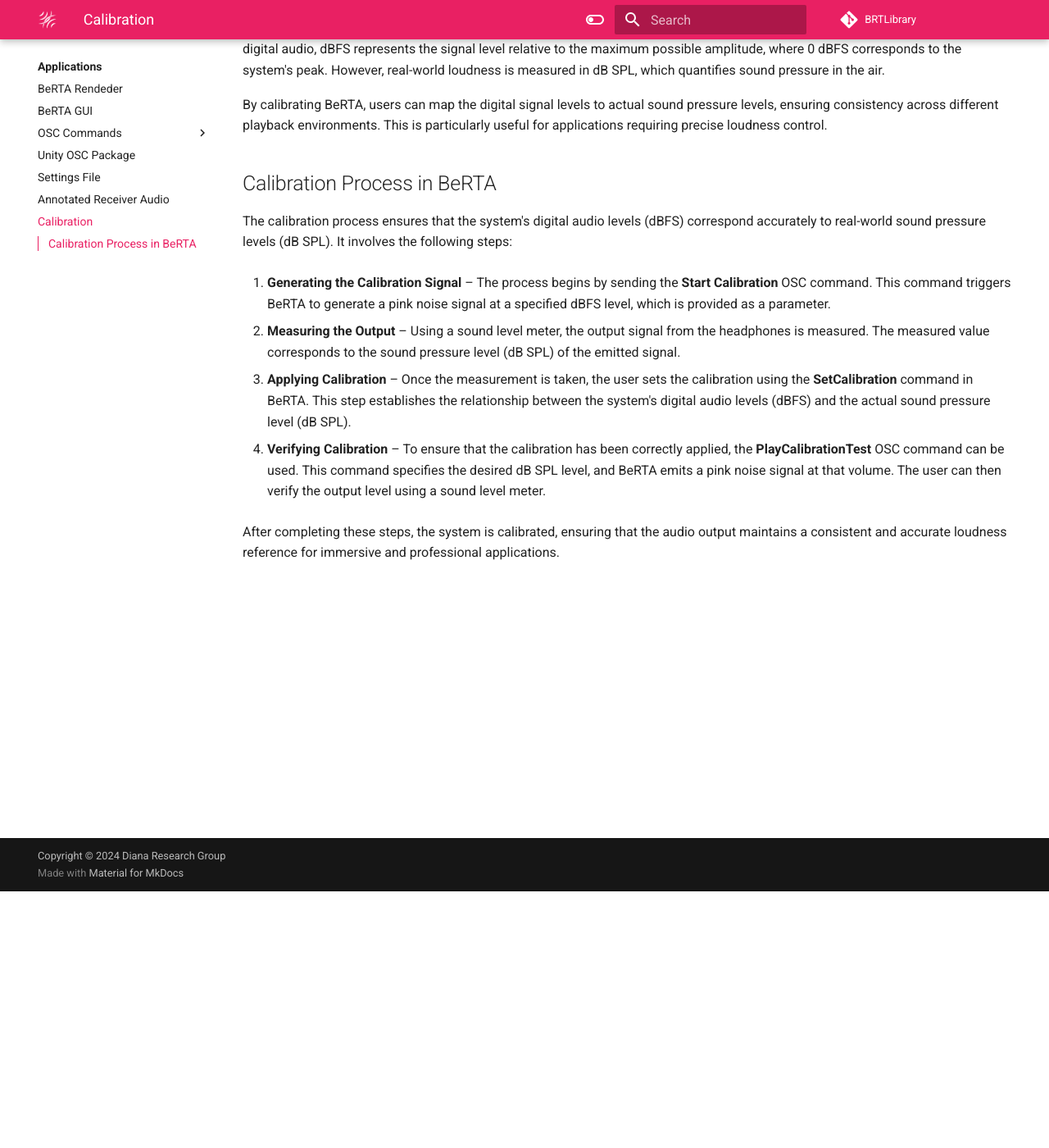
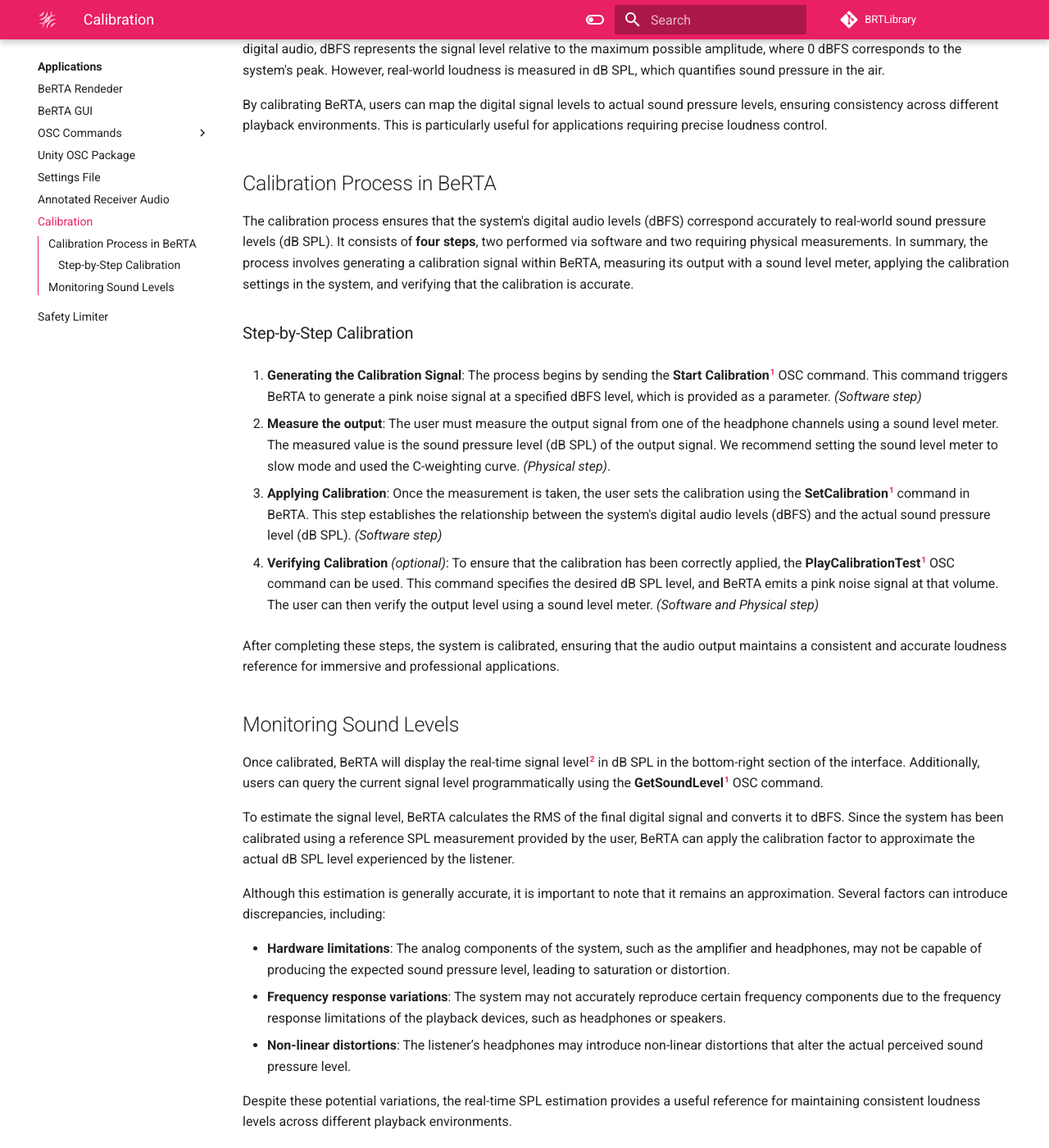
Before and after one commit to GrupoDiana/BRT-Documentation, an MkDocs documentation site: the page built from docs/applications/calibration.md, in a window 1280 px wide and 1400 px high, scrolled down 313 px. Shown: the whole window at 82% size. Built offline with MkDocs 1.6.1 and Material for MkDocs 9.7.7, drawn with Linux system fonts in a browser that asks for light colours; comment, search, counter and statistics services are not loaded; some of the changed text lies outside the part shown.

Commit message:
feat: New safety-limiter page. Improve calibration page and osc control section.

```diff
--- a/docs/applications/calibration.md
+++ b/docs/applications/calibration.md
@@ -8,14 +8,34 @@
 
 ## Calibration Process in BeRTA
 
-The calibration process ensures that the system's digital audio levels (dBFS) correspond accurately to real-world sound pressure levels (dB SPL). It involves the following steps:
+The calibration process ensures that the system's digital audio levels (dBFS) correspond accurately to real-world sound pressure levels (dB SPL). It consists of **four steps**, two performed via software and two requiring physical measurements. In summary, the process involves generating a calibration signal within BeRTA, measuring its output with a sound level meter, applying the calibration settings in the system, and verifying that the calibration is accurate.
 
-1. **Generating the Calibration Signal** – The process begins by sending the **Start Calibration** OSC command. This command triggers BeRTA to generate a pink noise signal at a specified dBFS level, which is provided as a parameter.
+### Step-by-Step Calibration
 
-2. **Measuring the Output** – Using a sound level meter, the output signal from the headphones is measured. The measured value corresponds to the sound pressure level (dB SPL) of the emitted signal.
+1. **Generating the Calibration Signal**: The process begins by sending the **Start Calibration**[^1] OSC command. This command triggers BeRTA to generate a pink noise signal at a specified dBFS level, which is provided as a parameter. *(Software step)*
 
-3. **Applying Calibration** – Once the measurement is taken, the user sets the calibration using the **SetCalibration** command in BeRTA. This step establishes the relationship between the system's digital audio levels (dBFS) and the actual sound pressure level (dB SPL).
+2. **Measure the output**: The user must measure the output signal from one of the headphone channels using a sound level meter. The measured value is the sound pressure level (dB SPL) of the output signal. We recommend setting the sound level meter to slow mode and used the C-weighting curve. *(Physical step)*.
 
-4. **Verifying Calibration** – To ensure that the calibration has been correctly applied, the **PlayCalibrationTest** OSC command can be used. This command specifies the desired dB SPL level, and BeRTA emits a pink noise signal at that volume. The user can then verify the output level using a sound level meter.
+3. **Applying Calibration**: Once the measurement is taken, the user sets the calibration using the **SetCalibration**[^1] command in BeRTA. This step establishes the relationship between the system's digital audio levels (dBFS) and the actual sound pressure level (dB SPL). *(Software step)*
+
+4. **Verifying Calibration** *(optional)*: To ensure that the calibration has been correctly applied, the **PlayCalibrationTest**[^1] OSC command can be used. This command specifies the desired dB SPL level, and BeRTA emits a pink noise signal at that volume. The user can then verify the output level using a sound level meter. *(Software and Physical step)*
 
 After completing these steps, the system is calibrated, ensuring that the audio output maintains a consistent and accurate loudness reference for immersive and professional applications.
+
+[^1]: For more details, see [OSC Commands](/BRT-Documentation/osc/control/#calibration).
+
+
+## Monitoring Sound Levels
+Once calibrated, BeRTA will display the real-time signal level[^2] in dB SPL in the bottom-right section of the interface. Additionally, users can query the current signal level programmatically using the **GetSoundLevel**[^1] OSC command.
+
+To estimate the signal level, BeRTA calculates the RMS of the final digital signal and converts it to dBFS. Since the system has been calibrated using a reference SPL measurement provided by the user, BeRTA can apply the calibration factor to approximate the actual dB SPL level experienced by the listener.
+
+Although this estimation is generally accurate, it is important to note that it remains an approximation. Several factors can introduce discrepancies, including:
+
+- **Hardware limitations**: The analog components of the system, such as the amplifier and headphones, may not be capable of producing the expected sound pressure level, leading to saturation or distortion.
+- **Frequency response variations**: The system may not accurately reproduce certain frequency components due to the frequency response limitations of the playback devices, such as headphones or speakers.
+- **Non-linear distortions**: The listener’s headphones may introduce non-linear distortions that alter the actual perceived sound pressure level.
+
+Despite these potential variations, the real-time SPL estimation provides a useful reference for maintaining consistent loudness levels across different playback environments.
+
+[^2]: The displayed SPL values are estimations based on the calibration factor and may not account for all variations introduced by hardware limitations and environmental factors.
--- a/mkdocs.yml
+++ b/mkdocs.yml
@@ -131,6 +131,7 @@
     - Settings File: applications/settingsFile.md
     - Annotated Receiver Audio: applications/annotated-audio.md
     - Calibration: applications/calibration.md
+    - Safety Limiter: applications/safety-limiter.md
   #- Examples:
    # - Code blocks: example-code.md
    # - Icons: example-emoji.md
```
Also changed, not shown: docs/applications/safety-limiter.md (added, +15 -0 lines), docs/osc/control.md (+52 -70 lines).
